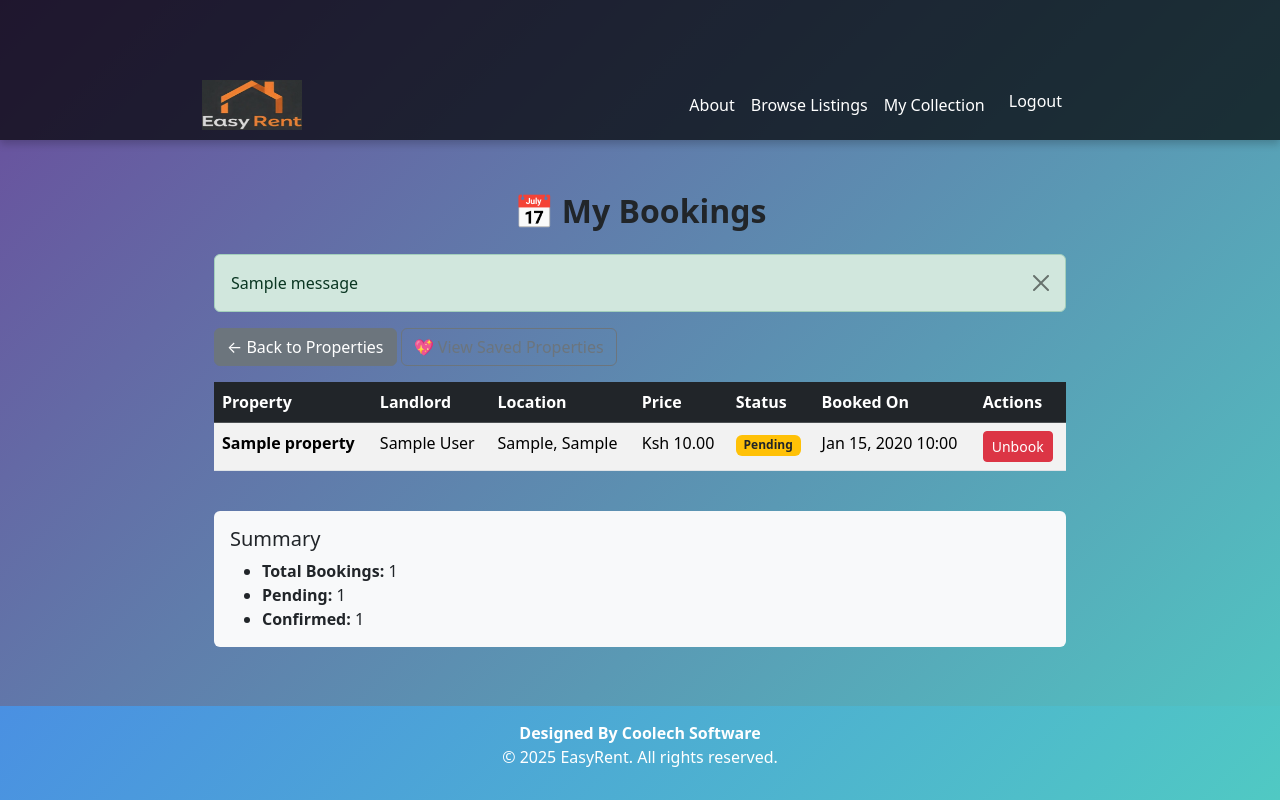
After one commit to Johnie-The-Dev/EasyRent, a Django app: page /tenant/bookings/ in a window 1280 px wide. The commit adds this page. Run offline with Django 5.2, Linux system fonts and the light colour scheme; a user stored in the database is signed in; tables that the repository leaves empty hold one stand-in row (values such as "Sample post"); one stand-in notice (Sample message) is shown; some libraries are stand-ins or nearby versions.

Commit message:
updated booking feature

```diff
--- /dev/null
+++ b/listings/templates/tenant_bookings.html
@@ -0,0 +1,92 @@
+{% extends 'base.html' %}
+
+{% block title %}My Bookings - EasyRent{% endblock %}
+
+{% block content %}
+<div class="container py-4">
+    <h2 class="text-center mb-4 fw-bold">📅 My Bookings</h2>
+
+    {% if messages %}
+    <div class="alert alert-success alert-dismissible fade show" role="alert">
+        {% for message in messages %}
+        {{ message }}
+        {% endfor %}
+        <button type="button" class="btn-close" data-bs-dismiss="alert" aria-label="Close"></button>
+    </div>
+    {% endif %}
+
+    <div class="mb-3">
+        <a href="{% url 'tenant_feed' %}" class="btn btn-secondary">← Back to Properties</a>
+        <a href="{% url 'view_collection' %}" class="btn btn-outline-secondary">💖 View Saved Properties</a>
+    </div>
+
+    {% if bookings %}
+    <div class="table-responsive">
+        <table class="table table-striped table-hover">
+            <thead class="table-dark">
+                <tr>
+                    <th>Property</th>
+                    <th>Landlord</th>
+                    <th>Location</th>
+                    <th>Price</th>
+                    <th>Status</th>
+                    <th>Booked On</th>
+                    <th>Actions</th>
+                </tr>
+            </thead>
+            <tbody>
+                {% for booking in bookings %}
+                <tr>
+                    <td>
+                        <strong>{{ booking.property.name }}</strong>
+                    </td>
+                    <td>{{ booking.property.landlord.get_full_name|default:booking.property.landlord.username }}</td>
+                    <td>{{ booking.property.county }}, {{ booking.property.town }}</td>
+                    <td>Ksh {{ booking.property.price }}</td>
+                    <td>
+                        {% if booking.status == 'pending' %}
+                            <span class="badge bg-warning text-dark">Pending</span>
+                        {% elif booking.status == 'confirmed' %}
+                            <span class="badge bg-success">Confirmed</span>
+                        {% elif booking.status == 'cancelled' %}
+                            <span class="badge bg-danger">Cancelled</span>
+                        {% endif %}
+                    </td>
+                    <td>{{ booking.created_at|date:"M d, Y H:i" }}</td>
+                    <td>
+                        {% if booking.status != 'cancelled' %}
+                        <a href="{% url 'unbook_property' booking.id %}" class="btn btn-danger btn-sm" onclick="return confirm('Are you sure you want to unbook this property?');">
+                            <i class="bi bi-trash"></i> Unbook
+                        </a>
+                        {% else %}
+                        <span class="text-muted small">Already cancelled</span>
+                        {% endif %}
+                    </td>
+                </tr>
+                {% endfor %}
+            </tbody>
+        </table>
+    </div>
+
+    <div class="mt-4 p-3 bg-light rounded">
+        <h5>Summary</h5>
+        <ul class="mb-0">
+            <li><strong>Total Bookings:</strong> {{ bookings|length }}</li>
+            <li><strong>Pending:</strong> {{ bookings|dictsort:"status"|length }}</li>
+            <li><strong>Confirmed:</strong> {{ bookings|dictsort:"status"|length }}</li>
+        </ul>
+    </div>
+    {% else %}
+    <div class="alert alert-info text-center">
+        <h5>No bookings yet</h5>
+        <p class="mb-0">You haven't booked any properties yet. <a href="{% url 'tenant_feed' %}" class="alert-link">Browse available properties</a></p>
+    </div>
+    {% endif %}
+</div>
+
+<style>
+    .table-hover tbody tr:hover {
+        background-color: #f5f5f5;
+    }
+</style>
+{% endblock %}
--- a/listings/urls.py
+++ b/listings/urls.py
@@ -6,7 +6,7 @@ from .views import (
     CustomLoginView, home, add_to_collection, remove_from_collection, view_collection, custom_logout,
     RequestPasswordResetCodeView, VerifyResetCodeView, SetNewPasswordView, landlord_profile, tenant_profile,
     manage_tenants, tenant_list, edit_tenant, delete_tenant, generate_receipt, receipt_history, delete_property_image,
-    book_property, landlord_bookings, update_booking_status
+    book_property, landlord_bookings, update_booking_status, tenant_bookings, unbook_property
 )
 
 urlpatterns = [
@@ -38,4 +38,6 @@ urlpatterns = [
     path('property/book/<int:property_id>/', book_property, name='book_property'),
     path('landlord/bookings/', landlord_bookings, name='landlord_bookings'),
     path('booking/update/<int:booking_id>/', update_booking_status, name='update_booking_status'),
+    path('tenant/bookings/', tenant_bookings, name='tenant_bookings'),
+    path('booking/unbook/<int:booking_id>/', unbook_property, name='unbook_property'),
 ]
--- a/listings/views.py
+++ b/listings/views.py
@@ -74,6 +74,11 @@ def tenant_feed(request):
         "selected_min_price": min_price,
         "selected_max_price": max_price,
     }
+
+    # Add user's bookings if authenticated
+    if request.user.is_authenticated:
+        user_bookings = Booking.objects.filter(tenant=request.user, status__in=['pending', 'confirmed']).values_list('property_id', flat=True)
+        context['user_bookings'] = list(user_bookings)
 
     return render(request, "tenant_feed.html", context)
 
@@ -165,6 +170,21 @@ def landlord_bookings(request):
     return render(request, 'landlord_bookings.html', {'bookings': bookings})
 
 @login_required
+def tenant_bookings(request):
+    """Display all bookings made by a tenant."""
+    bookings = Booking.objects.filter(tenant=request.user).select_related('property', 'property__landlord')
+    return render(request, 'tenant_bookings.html', {'bookings': bookings})
+
+@login_required
+def unbook_property(request, booking_id):
+    """Allow a tenant to cancel/unbook a property."""
+    booking = get_object_or_404(Booking, id=booking_id, tenant=request.user)
+    property_name = booking.property.name
+    booking.delete()
+    messages.success(request, f"Successfully unbooked {property_name}.")
+    return redirect('tenant_bookings')
+
+@login_required
 def update_booking_status(request, booking_id):
     """Update booking status (confirm/cancel)."""
     booking = get_object_or_404(Booking, id=booking_id)
@@ -204,9 +224,15 @@ def remove_from_collection(request, property_id):
     return redirect('tenant_feed')
 
 @login_required
+@login_required
 def view_collection(request):
     collection = TenantCollection.objects.filter(tenant=request.user)
-    return render(request, 'collection.html', {'collection': collection})
+    # Get user's bookings
+    user_bookings = Booking.objects.filter(tenant=request.user, status__in=['pending', 'confirmed']).values_list('property_id', flat=True)
+    return render(request, 'collection.html', {
+        'collection': collection,
+        'user_bookings': list(user_bookings)
+    })
 
 class CustomLoginView(LoginView):
     template_name = 'login.html'
```
Also changed, not shown: listings/templates/collection.html (+25 -3 lines), listings/templates/tenant_feed.html (+18 -4 lines).
